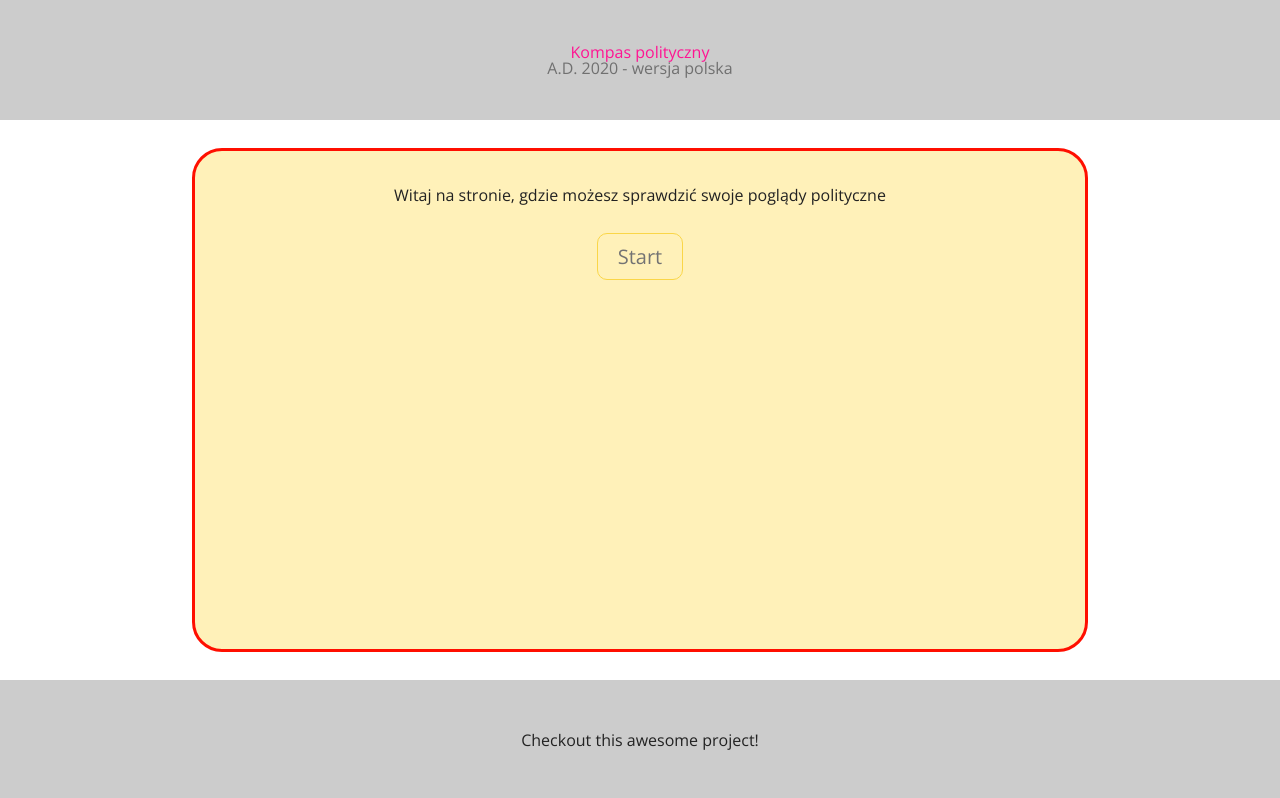
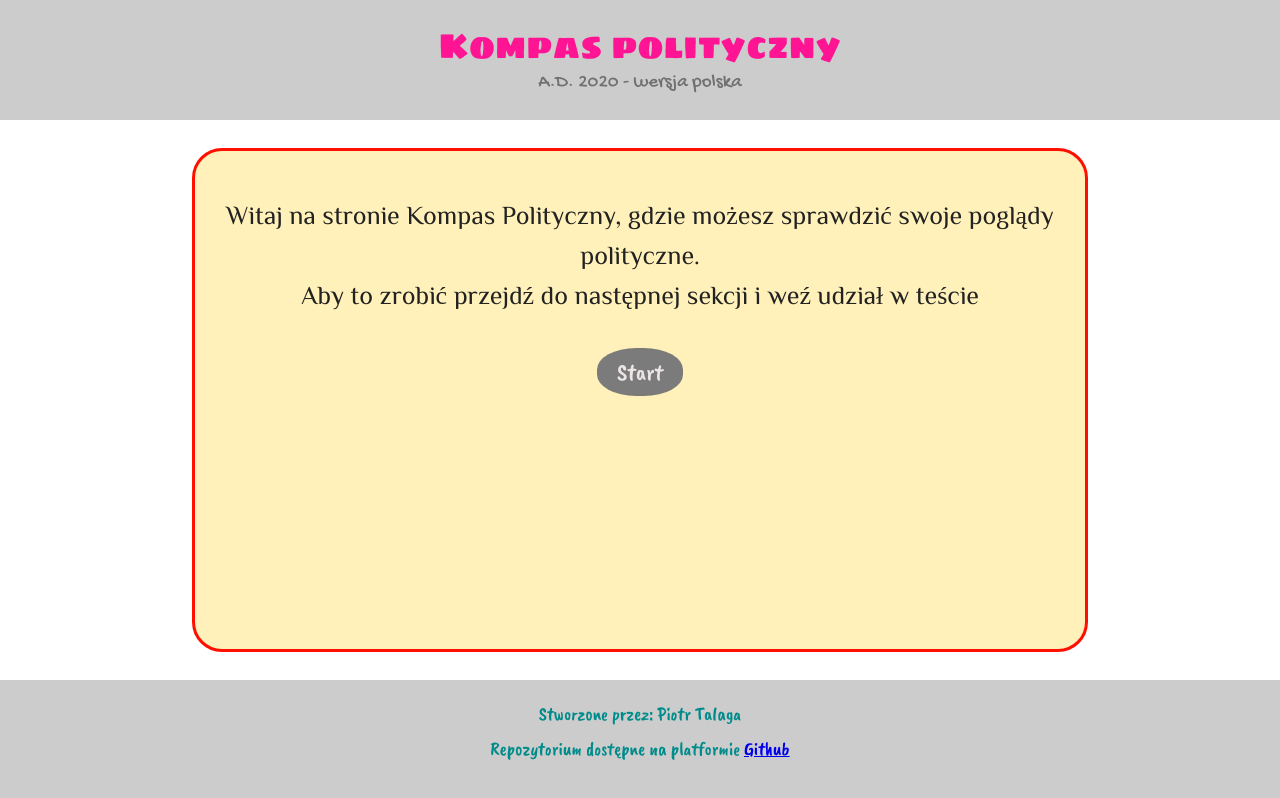
Before and after one commit to LucjaTalaga/political-compass, a React (Create React App) app: page /#/ in a window 1280 px wide. Built offline with nearby package versions, Linux system fonts and the light colour scheme.

Commit message:
css in progress

```diff
--- a/src/App.js
+++ b/src/App.js
@@ -32,6 +32,12 @@ class App extends Component {
             });
         }
     };
+    clearScore = () => {
+        this.setState({
+            economicScore: 0,
+            socialScore: 0
+        });
+    };
     render() {
         return (
             <HashRouter>
@@ -39,8 +45,8 @@ class App extends Component {
                     <Header/>
                     <Switch>
                         <Route exact path='/' component={MainStart}/>
-                        <Route path='/info' component={MainInfo}/>
-                        <Route path='/quiz' render={(props) => <MainQuiz setScore={this.setScore} />}/>
+                        <Route path='/info' render={(props) => <MainInfo clearScore={this.clearScore} />}/>
+                        <Route path='/quiz' render={(props) => <MainQuiz setScore={this.setScore} economicScore={this.state.economicScore} socialScore={this.state.socialScore} />}/>
                         <Route path="/results" render={(props) => <Results economicScore={this.state.economicScore} socialScore={this.state.socialScore}/>}/>
                     </Switch>
                     <Footer/>
--- a/src/components/Footer.js
+++ b/src/components/Footer.js
@@ -3,7 +3,8 @@ import React from 'react';
 function Footer() {
     return (
         <footer className='flex-box'>
-            <p>Checkout this awesome project!</p>
+            <p>Stworzone przez: Piotr Talaga</p>
+            <p>Repozytorium dostępne na platformie <a href='https://github.com/piotrtalaga/political-compass'>Github</a></p>
         </footer>
     )
 }
--- a/src/components/MainInfo.js
+++ b/src/components/MainInfo.js
@@ -1,17 +1,23 @@
-import React from 'react';
+import React, {Component} from 'react';
 import {
     Link,
 } from 'react-router-dom';
 
-function MainInfo() {
+class MainInfo extends Component{
+    componentDidMount() {
+        this.props.clearScore();
+    }
+
+    render() {
         return (
-        <section className='main flex-box'>
-            <div className='startBox'>
+            <section className='main startInfo flex-box'>
+                <div className='startBox '>
                     <h1>Tu będą informacje na temat tegoż kompasu</h1>
                     <p><Link to="/quiz" className='link'>Przejdź do testu</Link></p>
                 </div>
             </section>
         )
     }
+}
 
 export default MainInfo;
--- a/src/components/MainQuiz.js
+++ b/src/components/MainQuiz.js
@@ -26,14 +26,18 @@ class MainQuiz extends Component {
             });
         }
     };
+    componentDidMount() {
+        if(this.props.economicScore!=0 || this.props.socialScore!=0){
+            this.setState({
+                redirect: '/info'
+            })
+        }
+    }
 
     render() {
         let questionNumber = questions.length;
         if (this.state.redirect) {
-            return <Redirect to={{
-                pathname: `${this.state.redirect}`,
-                state: { id: '123' }
-            }} />
+            return <Redirect to={this.state.redirect}/>
         }
         else {
             return (
--- a/src/components/MainStart.js
+++ b/src/components/MainStart.js
@@ -7,9 +7,10 @@ import {
 class MainStart extends Component {
     render() {
         return (
-            <section className='main flex-box'>
-                <div className='startBox'>
-                    <h1>Witaj na stronie, gdzie możesz sprawdzić swoje poglądy polityczne</h1>
+            <section className='main startInfo flex-box'>
+                <div className='startBox '>
+                    <h1>Witaj na stronie Kompas Polityczny, gdzie możesz sprawdzić swoje poglądy polityczne. <br/> Aby to
+                    zrobić przejdź do następnej sekcji i weź udział w teście</h1>
                     <p><Link to="/info" className='link'>Start</Link></p>
                 </div>
             </section>
--- a/src/components/Results.js
+++ b/src/components/Results.js
@@ -1,53 +1,93 @@
 import React, {Component} from 'react';
-import {Redirect } from "react-router-dom";
-import redDot from '../Basic_red_dot.png'
+import {Redirect} from "react-router-dom";
+import data from '../questions';
+
+let howManyQuestions = data.questions.length;
 
 class Results extends Component {
     constructor(props) {
         super(props);
         this.coords = React.createRef();
-        this.img = <img src={redDot}/>;
 
     }
+
     //funkcja rysująca układ współrzędnych
     drawCoordinates = () => {
-        const img = this.img.current;
         const coords = this.coords.current;
         const ctxX = coords.getContext("2d");
-        ctxX.moveTo(0,130);
-        ctxX.lineTo(260,130);
+        ctxX.moveTo(0, 140);
+        ctxX.lineTo(280, 140);
         ctxX.stroke();
-        ctxX.moveTo(130,0);
-        ctxX.lineTo(130,260);
+        ctxX.moveTo(140, 0);
+        ctxX.lineTo(140, 280);
         ctxX.stroke();
     };
+    // funkcja wypisująca wyniki, jakie uzyskał użytkownik. Pierwszy parametr określa rodzaj wyniku (ekonomiczny, społeczny), drugi określa wynik.
+    printResults = (scoreType, score) => {
+        let {economicScore, socialScore} = this.props;
+        let percentageEconomicScore = Math.abs((economicScore*100)/howManyQuestions);
+        let percentageSocialScore = Math.abs((socialScore*100)/howManyQuestions);
+        let result = '';
+        if(scoreType === 'economic'){
+            if(economicScore>0){
+                result = `Ekonomiczna prawica: ${percentageEconomicScore}%`;
+            }
+            if(economicScore<0){
+                result = `Ekonomiczna lewica: ${percentageEconomicScore}%`;
+            }
+            if(economicScore===0){
+                result = 'Ekonomiczne centrum';
+            }
+        }
+        if(scoreType === 'social'){
+            if(economicScore>0){
+                result = `Społeczny konserwatyzm: ${percentageSocialScore}%`;
+            }
+            if(economicScore<0){
+                result = `Społeczny liberalizm: ${percentageSocialScore}%`;
+            }
+            if(economicScore===0){
+                result = 'Społeczne centrum';
+            }
+        }
+        return result;
+    };
+
     componentDidMount() {
         this.drawCoordinates();
     }
 
     render() {
+        let {economicScore, socialScore} = this.props;
+        let dotPositionX = 50 + ((economicScore * 50) / howManyQuestions);
+        let dotPositionY = 50 - ((socialScore * 50) / howManyQuestions);
         let dotPosition = {
-            top: '50%',
-            left: '50%',
-            marginLeft:'-2.5%',
+            top: `${dotPositionY}%`,
+            left: `${dotPositionX}%`,
+            marginLeft: '-2.5%',
             marginTop: '-2.5%'
         };
-        let {economicScore,socialScore} = this.props;
         return (
             <section className='main flex-box'>
                 <div className='startBox'>
-                    <h2>Wynik ekonomiczny = {economicScore}  <br/> wynik społeczny = {socialScore} </h2>
+                    <h1 id='results'> Wyniki</h1>
+                    <div className='resultsBox flex-box'>
                         <div className='results flex-box'>
                             <span>konserwatyzm społeczny</span>
                             <div className='coordsBox flex-box'>
-                            <span>kontrola gospodarcza</span>
+                                <span>lewica gospodarcza</span>
                                 <div className='withCanvas'>
-                                <canvas ref={this.coords} className='coordinates' width='260' height='260'></canvas>
+                                    <canvas ref={this.coords} className='coordinates' width='280' height='280'></canvas>
                                     <span className='resultDot' style={dotPosition}></span>
                                 </div>
-                            <span>wolność gospodarcza</span>
+                                <span>prawica gospodarcza</span>
                             </div>
                             <span>liberalizm społeczny</span>
+                        </div>
+                        <div className='resultsInfo flex-box'>
+                            <p>{this.printResults('economic',economicScore)}</p>
+                            <p>{this.printResults('social',socialScore)} </p>
+                        </div>
                     </div>
                 </div>
             </section>
--- a/src/scss/elements/footer.scss
+++ b/src/scss/elements/footer.scss
@@ -5,5 +5,11 @@ footer{
   justify-content: center;
   align-items: center;
   background-color: #cccccc;
-  position: fixed;
+  min-height: 91.5px;
+  p{
+    color: darkcyan;
+    font-family: $font-alt;
+    font-size: 19px;
+    margin-bottom: 2vh;
+  }
 }
--- a/src/scss/elements/header.scss
+++ b/src/scss/elements/header.scss
@@ -6,10 +6,16 @@ header{
   justify-content: center;
   align-items: center;
   background-color: #cccccc;
+  min-height: 92px;
   h1{
     color: deeppink;
+    font-family: sigmar one;
+    font-size: 35px;
+    margin-bottom: 10px;
   }
   p{
     color: #707070;
+    font-family: 'Gochi Hand';
+    font-size: 19px;
   }
 }
--- a/src/scss/elements/mainElement.scss
+++ b/src/scss/elements/mainElement.scss
@@ -1,13 +1,13 @@
 .main{
   width: 100vw;
-  height: 70vh;
+  height: 85vh;
   justify-content: center;
-  min-height: 429px;
+  min-height: 520px;
   align-items: center;
   .startBox {
     border: 3px solid #ff0f00;
-    min-height: 344px;
-    min-width: 847px;
+    min-height: 466px;
+    min-width: 447px;
     border-radius: 30px;
     height: 90%;
     width: 70%;
@@ -15,7 +15,9 @@
 
     h1 {
       text-align: center;
-      margin-top: 4%;
+      margin-top: 5%;
+      font-size: 26px;
+      line-height: 40px;
     }
 
     p {
@@ -24,12 +26,13 @@
       margin-top: 5%;
 
       .link {
-        color: #737373;
+        color: #ece5e5;
         text-decoration: none;
-        font-size: 20px;
-        border: 0.75px solid #FAD648;
-        border-radius: 10px;
+        font-size: 24px;
+        font-family: $font-alt;
+        border-radius: 45%;
         padding: 9px 20px;
+        background-color: #7B7B7B;
       }
     }
     form {
@@ -42,12 +45,13 @@
         .answers {
           margin: 4.68vh 10px;
           display: inline-block;
-          font-size: 15px;
+          font-size: 24px;
           cursor: pointer;
           position: relative;
           padding-right: 4.58vw;
           text-align: center;
-
+          color: #3E3E3E;
+          font-family: $font-alt;
           input {
             position: absolute;
             opacity: 0;
@@ -56,8 +60,8 @@
 
           .answersCheckmark {
             padding: 8px 18px;
-            border: 2px solid #ff0f00;
-            border-radius: 35px;
+            border-radius: 25px;
+            background-color: darkkhaki;
           }
 
         }
@@ -71,17 +75,18 @@
         position: absolute;
         bottom: -166px;
         left: 70px;
-        padding: 10px 30px;
-        background-color: transparent;
-        color: darkblue;
+        color: #ece5e5;
         text-decoration: none;
-        font-size: 20px;
-        border: 0.75px solid #FAD648;
-        border-radius: 10px;
+        font-size: 24px;
+        font-family: $font-alt;
+        border-radius: 45%;
+        padding: 9px 20px;
+        background-color: #7B7B7B;
+        border: none;
       }
 
       .disabled {
-        color: grey;
+        display: none;
       }
     }
     .coordinates{
@@ -91,8 +96,11 @@
     }
     .results{
       flex-direction: column;
-      width: 65%;
+      width: 59%;
+      justify-content: flex-start;
       align-items: center;
+      margin-left: -7%;
+      margin-top: 5%;
       >span{
         margin: 5px 0;
       }
@@ -133,5 +141,26 @@
         }
       }
     }
+    .resultsInfo{
+      flex-direction: column;
+      align-items: center;
+      justify-content: center;
+      width: 41%;
+      p{
+        font-size: 26px;
+        font-family: $font-alt;
+      }
+    }
+    #results{
+      font-size: 30px;
+    }
+  }
+
+}
+.startInfo{
+  height: 70vh;
+  min-height: 400px;
+  .startBox{
+    min-height: 300px;
   }
 }
--- a/src/scss/settings/_fonts.scss
+++ b/src/scss/settings/_fonts.scss
@@ -1,4 +1,4 @@
-@import url('https://fonts.googleapis.com/css?family=Merriweather:300,400|Open+Sans:300,400,600&display=swap');
+@import url('https://fonts.googleapis.com/css?family=Gochi+Hand|Philosopher|Sigmar+One|Caveat+Brush&display=swap&subset=latin-ext');
 
-$font-base: 'Open Sans', sans-serif;
-$font-alt: 'Merriweather', serif;
+$font-alt: 'Caveat Brush', ;
+$font-base: 'Philosopher', ;
```
Also changed, not shown: src/Basic_red_dot.png (deleted). Lines whose indentation alone changed are shown as unchanged.
